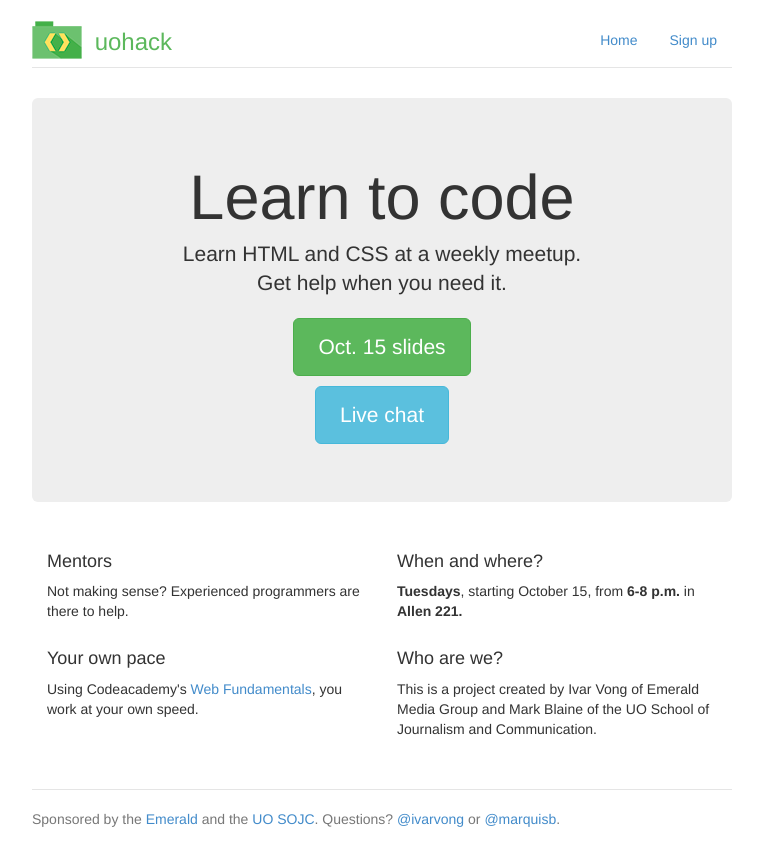
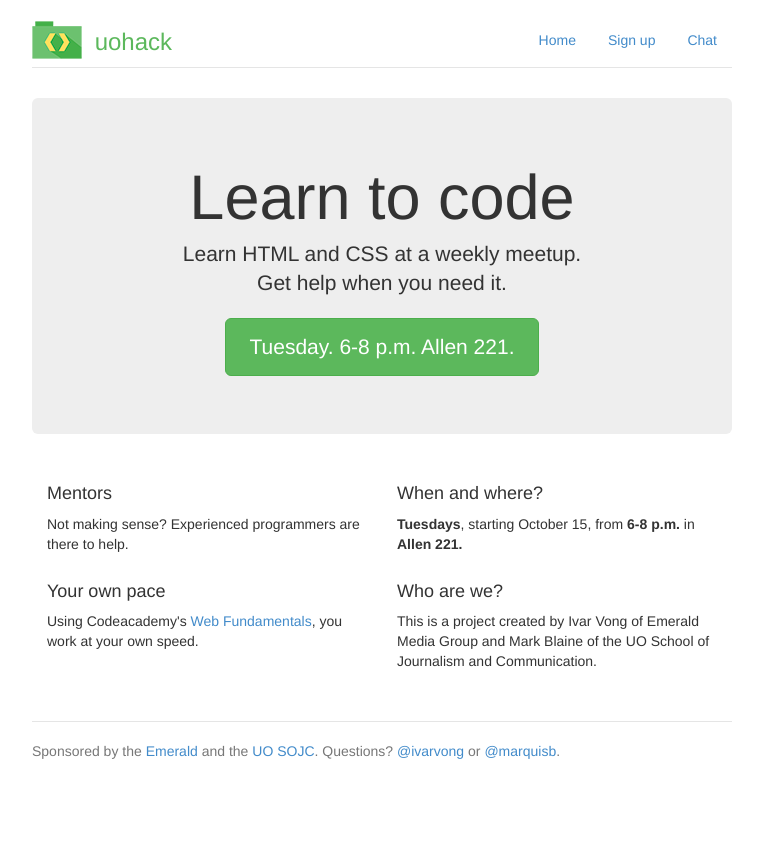
Before and after one commit to uohack/uohack.github.io, a Jekyll site: the page built from index.html, in a window 1280 px wide. Shown: the top 866 px of the page, without its empty margins (258-1021 px from the left). Built offline with Jekyll 4.4.1, drawn with Linux system fonts in a browser that asks for light colours.

Commit message:
horrible copy update. but the new time. and no old slides

```diff
--- a/_layouts/default.html
+++ b/_layouts/default.html
@@ -18,6 +18,7 @@
         <ul class="nav nav-pills pull-right">
           <li><a href="/">Home</a></li>
           <li><a href="https://dailyemerald.us2.list-manage.com/subscribe?u=bc301242e4224997e2e590f38&id=6587765d11">Sign up</a></li>
+          <li><a href="http://chat.uohack.com">Chat</a>
         </ul>
 
           <h3 class="text-muted"><a href="/">
--- a/index.html
+++ b/index.html
@@ -6,8 +6,7 @@ title: uohack
 <div class="jumbotron">
     <h1>Learn to code</h1>
     <p class="lead">Learn HTML and CSS at a weekly meetup.<br>Get help when you need it.</p>
-    <p><a class="btn btn-lg btn-success" href="/fall-2013/oct15/">Oct. 15 slides</a></p>
-    <p><a class="btn btn-lg btn-info" href="http://chat.uohack.com">Live chat</a></p>
+    <p><a class="btn btn-lg btn-success" href="#">Tuesday. 6-8 p.m. Allen 221.</a></p>
   </div>
 
   <div class="row marketing">
```
